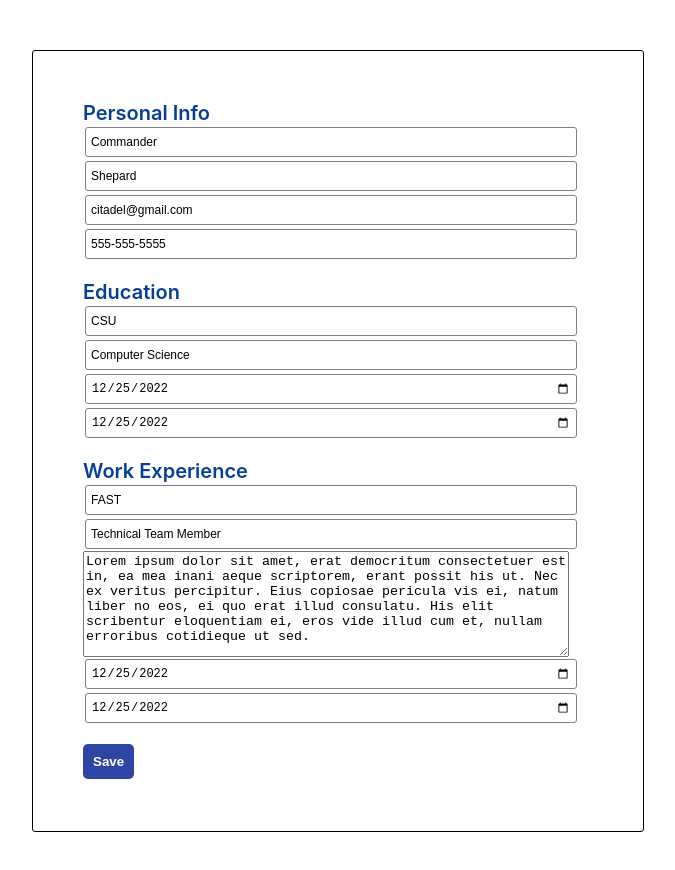
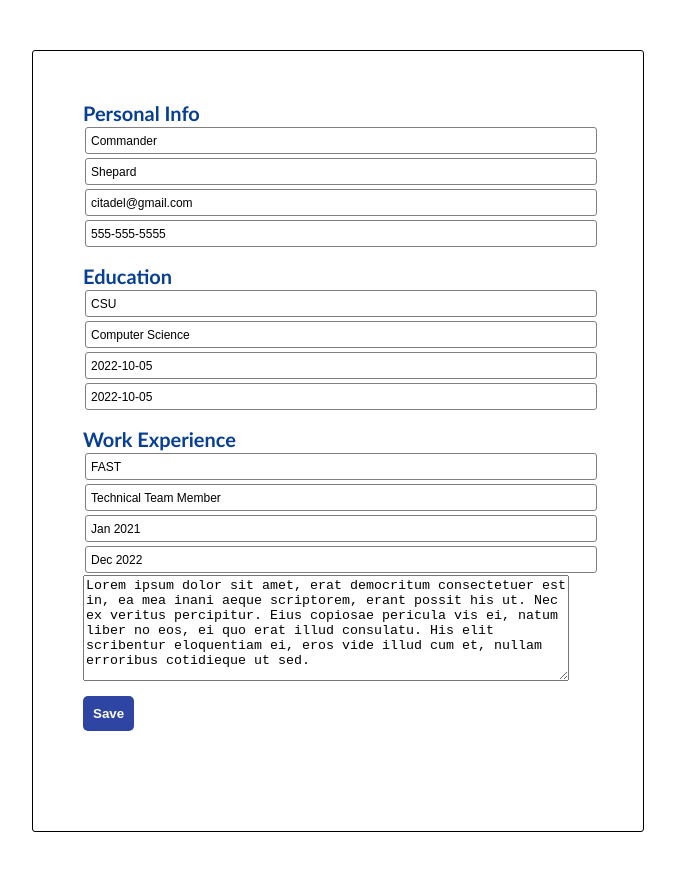
Before and after one commit to ddaniels7009/CV-Application, a React (Create React App) app: page / in a window 1280 px wide. Shown: the top 870 px of the page, without its empty margins (302-977 px from the left). Built offline with nearby package versions, Linux system fonts and the light colour scheme.

Commit message:
formatting

```diff
--- a/src/App.css
+++ b/src/App.css
@@ -8,7 +8,8 @@ body{
   display: flex;
   flex-direction: row;
   justify-content: center;
-  font-size: 15px;
+  font-size: 12px;
+  font-family: calibri;
 }
 
 form{
@@ -56,8 +57,8 @@ form{
  }
 
  input {
-     width: 40em;
-     height: 1.5em;
+     width: 500px;
+     height: 15px;
      border-radius: 3px;
      padding:5px;
      margin:2px;
@@ -100,4 +101,16 @@ form{
     color:rgb(7, 63, 148);
     font-weight: 600;
     font-size: 20px;
+
    }
+
+   #break{
+    border-bottom: solid;width: 510px;
+    border-width: 1px;
+   }
+
+   #detailsOne{
+    display: flex;
+    flex-direction: row;
+
+   }
--- a/src/components/basicInfo.js
+++ b/src/components/basicInfo.js
@@ -30,8 +30,8 @@ class BasicInfoForm extends Component {
 
                 <div >
                     <h1>{this.state.fname + ' ' + this.state.lname}</h1>
-                    <h3 >{this.state.email}</h3>
-                    <h4 >{this.state.phone}</h4>
+                    <div id="break"></div>
+                    <div id="detailsOne"><p>{this.state.phone }&nbsp; | &nbsp;</p> <p>{this.state.email}</p></div>
                 </div>
 
             );
@@ -77,7 +77,6 @@ class BasicInfoForm extends Component {
                                 value={this.state.phone}
                                 onChange={this.handleChange('phone')}>
                             </input>
-
                         </form>
                     </div>
 
--- a/src/components/education.js
+++ b/src/components/education.js
@@ -10,8 +10,8 @@ class EducationInfo extends Component {
         this.state = {
             school: 'CSU',
             major: 'Computer Science',
-            dateFrom: '2022-12-25',
-            dateTo: '2022-12-25'
+            dateFrom: "2022-10-05",
+            dateTo: "2022-10-05",
         }
     }
 
@@ -57,16 +57,18 @@ class EducationInfo extends Component {
 
 
                         <input
-                            type="date"
+                            type="text"
                             name="dateFrom"
+                            placeholder="Start Date"
                             value={this.state.dateFrom}
                             onChange={this.handleChange('dateFrom')}>
                         </input>
 
 
                         <input
-                            type="date"
+                            type="text"
                             name="dateTo"
+                            placeholder="End Date / Present"
                             value={this.state.dateTo}
                             onChange={this.handleChange('dateTo')}>
                         </input>
--- a/src/components/work.js
+++ b/src/components/work.js
@@ -12,8 +12,8 @@ class WorkInfo extends Component {
             company: 'FAST',
             position: 'Technical Team Member',
             tasks: 'Lorem ipsum dolor sit amet, erat democritum consectetuer est in, ea mea inani aeque scriptorem, erant possit his ut. Nec ex veritus percipitur. Eius copiosae pericula vis ei, natum liber no eos, ei quo erat illud consulatu. His elit scribentur eloquentiam ei, eros vide illud cum et, nullam erroribus cotidieque ut sed.',
-            workFrom: '2022-12-25',
-            workTo: '2022-12-25',
+            workFrom: 'Jan 2021',
+            workTo: 'Dec 2022',
         }
     }
 
@@ -30,9 +30,10 @@ class WorkInfo extends Component {
                 <div>
                     <div>{this.state.company}</div>
                     <div>{this.state.position}</div>
-                    <div>{this.state.tasks}</div>
                     <div>{this.state.workFrom}</div>
                     <div>{this.state.workTo}</div>
+                    <div>{this.state.tasks}</div>
+
                 </div>
             );
         }
@@ -59,6 +60,23 @@ class WorkInfo extends Component {
                         </input>
 
 
+                        <input
+                            type="text"
+                            name="workFrom"
+                            placeholder="Start Date"
+                            value={this.state.workFrom}
+                            onChange={this.handleChange('workFrom')}>
+                        </input>
+
+
+                        <input
+                            type="text"
+                            name="workTo"
+                            placeholder="End Date / Present"
+                            value={this.state.workTo}
+                            onChange={this.handleChange('workTo')}>
+                        </input>
+
                         <textarea
                             type="text"
                             name="tasks"
@@ -66,22 +84,6 @@ class WorkInfo extends Component {
                             value={this.state.tasks}
                             onChange={this.handleChange('tasks')}>
                         </textarea>
-
-
-                        <input
-                            type="date"
-                            name="workFrom"
-                            value={this.state.workFrom}
-                            onChange={this.handleChange('workFrom')}>
-                        </input>
-
-
-                        <input
-                            type="date"
-                            name="workTo"
-                            value={this.state.workTo}
-                            onChange={this.handleChange('workTo')}>
-                        </input>
 
                     </form>
                 </div>
```
